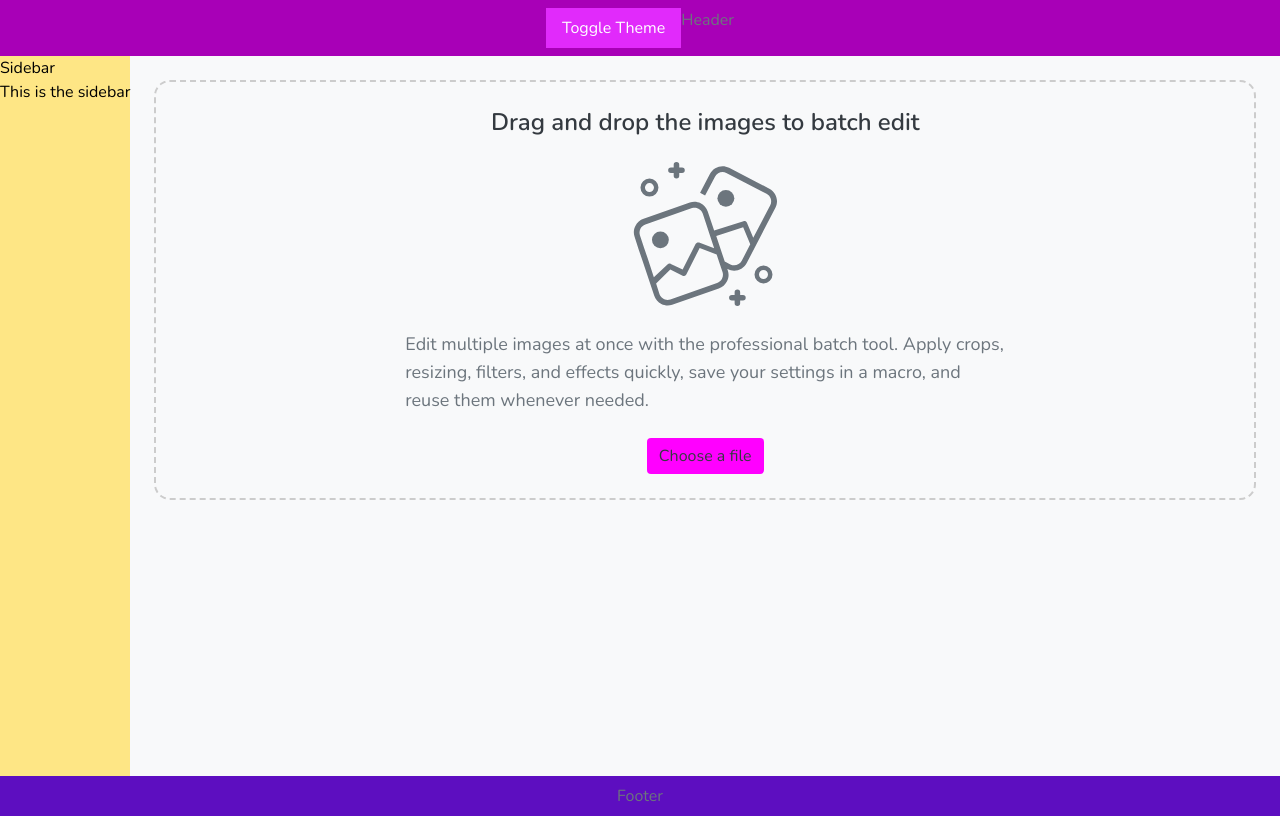
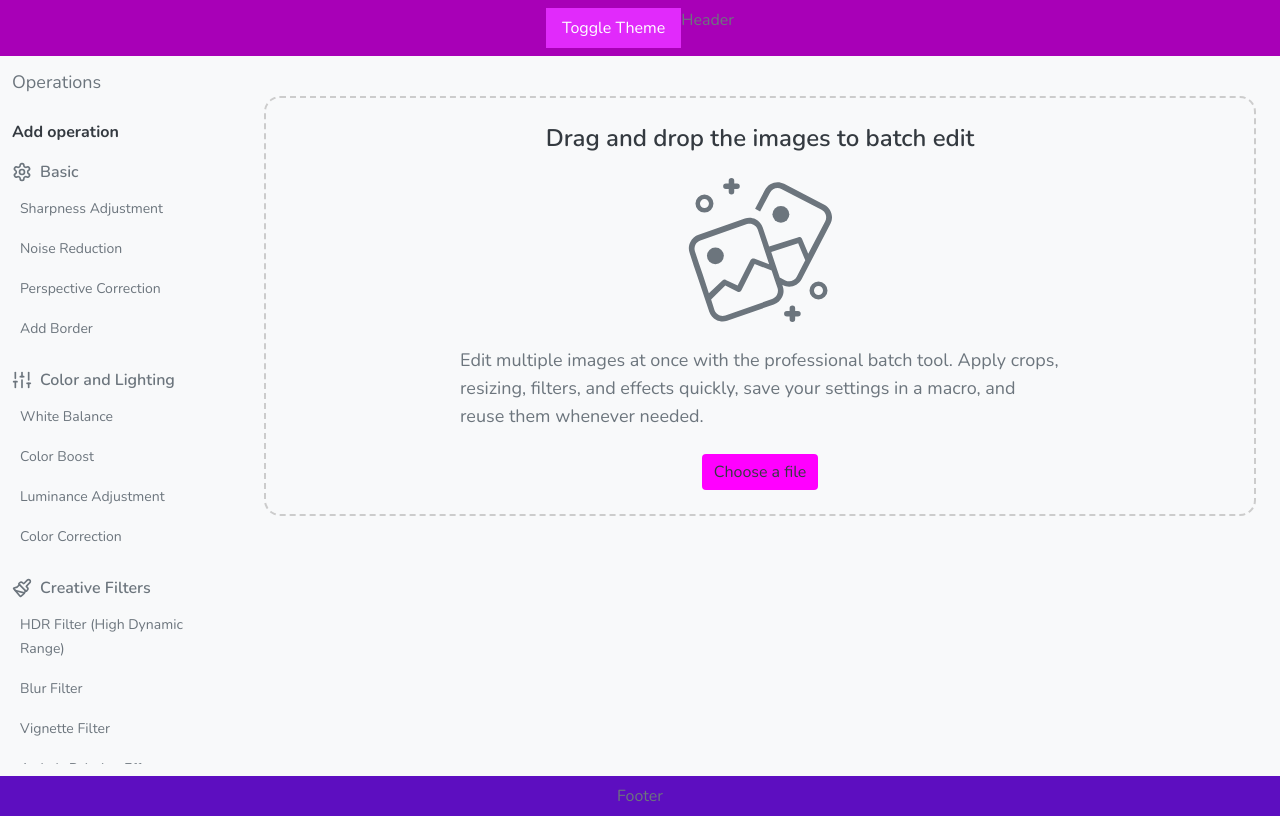
Before and after one commit to duraes-antonio/pipepixels, a Next.js app: page / in a window 1280 px wide. Built offline with nearby package versions, Linux system fonts and the light colour scheme.

Commit message:
feat: implement PipelineSidebar component and update home layout

```diff
--- a/src/app/components/pipeline-sidebar.tsx
+++ /dev/null
@@ -1,10 +0,0 @@
-export function PipelineSidebar() {
-    return (
-        <div className="sidebar bg-amber-200 text-black">
-            <h2>Sidebar</h2>
-            <p>This is the sidebar</p>
-        </div>
-    );
-}
-
-export default PipelineSidebar;
--- /dev/null
+++ b/src/app/components/pipeline-sidebar/pipeline-sidebar.tsx
@@ -0,0 +1,43 @@
+import { operationCategories } from '@/app/components/pipeline-sidebar/pipeline-sidebar.const';
+import {
+    ImageOperation,
+    OperationCategoryType,
+} from './pipeline-sidebar.model';
+import PipelineOperations, {
+    OperationItem,
+} from '@/app/components/pipeline-operations/pipeline-operations';
+import { useState } from 'react';
+
+function OperationCategory({ category }: { category: OperationCategoryType }) {
+    return (
+        <li className="grid gap-y-2">
+            <div className="flex items-center gap-x-2 text-secondary-text">
+                {category.icon}
+                <h3 className="font-semibold">{category.name}</h3>
+            </div>
+            <ul className="grid gap-y-2 text-secondary-text">
+                {category.operations.map((o, index) => (
+                    <OperationItem key={index} operation={o}></OperationItem>
+                ))}
+            </ul>
+        </li>
+    );
+}
+
+export function PipelineSidebar() {
+    const [operations, setOperations] = useState<ImageOperation[]>([]);
+    return (
+        <div className="bg-background-secondary/60 p-3 grid h-[inherit] gap-y-4">
+            <PipelineOperations operations={operations} />
+
+            <h2 className="text-primary-text font-bold">Add operation</h2>
+            <ol className="flex flex-col gap-y-6 overflow-auto ">
+                {operationCategories.map((category, index) => (
+                    <OperationCategory category={category} key={index} />
+                ))}
+            </ol>
+        </div>
+    );
+}
+
+export default PipelineSidebar;
--- a/src/app/pages/home/home.tsx
+++ b/src/app/pages/home/home.tsx
@@ -2,14 +2,14 @@
 import React, { memo } from 'react';
 import { Dropzone } from '@/app/components/dropzone/dropzone';
 import { ImagesProvider } from '@/app/shared/state/images.state';
-import PipelineSidebar from '@/app/components/pipeline-sidebar';
+import PipelineSidebar from '@/app/components/pipeline-sidebar/pipeline-sidebar';
 
 function HomePageInternal() {
     return (
         <ImagesProvider>
-            <div className="grid grid-cols-[auto_1fr] w-full h-[calc(100dvh-40px*2)]">
+            <div className="grid grid-cols-[240px_auto] w-full h-[calc(100dvh-40px*2)]">
                 <PipelineSidebar />
-                <div className="p-6">
+                <div className="px-6 py-10 bg-background-secondary">
                     <Dropzone />
                 </div>
             </div>
```
